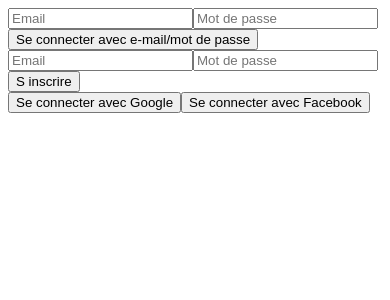
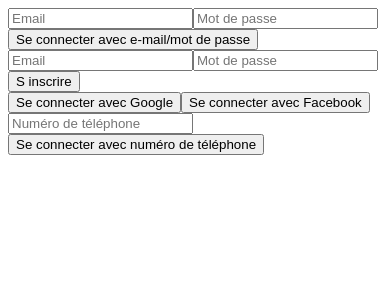
Before and after one commit to imouflih/auth, a Next.js app: page / in a window 390 px wide. Shown: the top 300 px of the page. Built offline with nearby package versions, Linux system fonts and the light colour scheme; no server answers.

Commit message:
Add sign in/up with phone number

```diff
--- a/components/auth-buttons.tsx
+++ b/components/auth-buttons.tsx
@@ -8,6 +8,7 @@ import SignUpButton from "./sign-up-button";
 import EmailSignInButton from "./email-sign-in-button";
 import GoogleSignInButton from "./google-sign-in-button";
 import FacebookSignInButton from "./facebook-sign-in-button";
+import PhoneNumberSignInButton from "./phone-number-sign-in-button";
 
 const AuthButtons = () => {
   const [user, setUser] = React.useState<User | null>(null);
@@ -32,6 +33,7 @@ const AuthButtons = () => {
         <SignUpButton />
         <GoogleSignInButton />
         <FacebookSignInButton />
+        <PhoneNumberSignInButton />
       </div>
     );
   }
--- /dev/null
+++ b/components/phone-number-sign-in-button.tsx
@@ -0,0 +1,47 @@
+import { auth } from "@/lib/firebase";
+import { signInWithPhoneNumber } from "firebase/auth";
+import React from "react";
+
+declare global {
+  interface Window {
+    recaptchaVerifier: any;
+  }
+}
+
+const appVerifier = window.recaptchaVerifier;
+
+const PhoneNumberSignInButton = () => {
+  const [phoneNumber, setPhoneNumber] = React.useState("");
+
+  const handlePhoneNumberChange = (
+    event: React.ChangeEvent<HTMLInputElement>
+  ) => {
+    setPhoneNumber(event.target.value);
+  };
+
+  const handleSignInWithPhoneNumber = () => {
+    signInWithPhoneNumber(auth, phoneNumber, appVerifier)
+      .then((userCredential) => {
+        // Handle successful sign-in
+      })
+      .catch((error) => {
+        // Handle sign-in error
+      });
+  };
+
+  return (
+    <div>
+      <input
+        type="phone-number"
+        value={phoneNumber}
+        onChange={handlePhoneNumberChange}
+        placeholder="Numéro de téléphone"
+      />
+      <button onClick={handleSignInWithPhoneNumber}>
+        Se connecter avec numéro de téléphone
+      </button>
+    </div>
+  );
+};
+
+export default PhoneNumberSignInButton;
```
